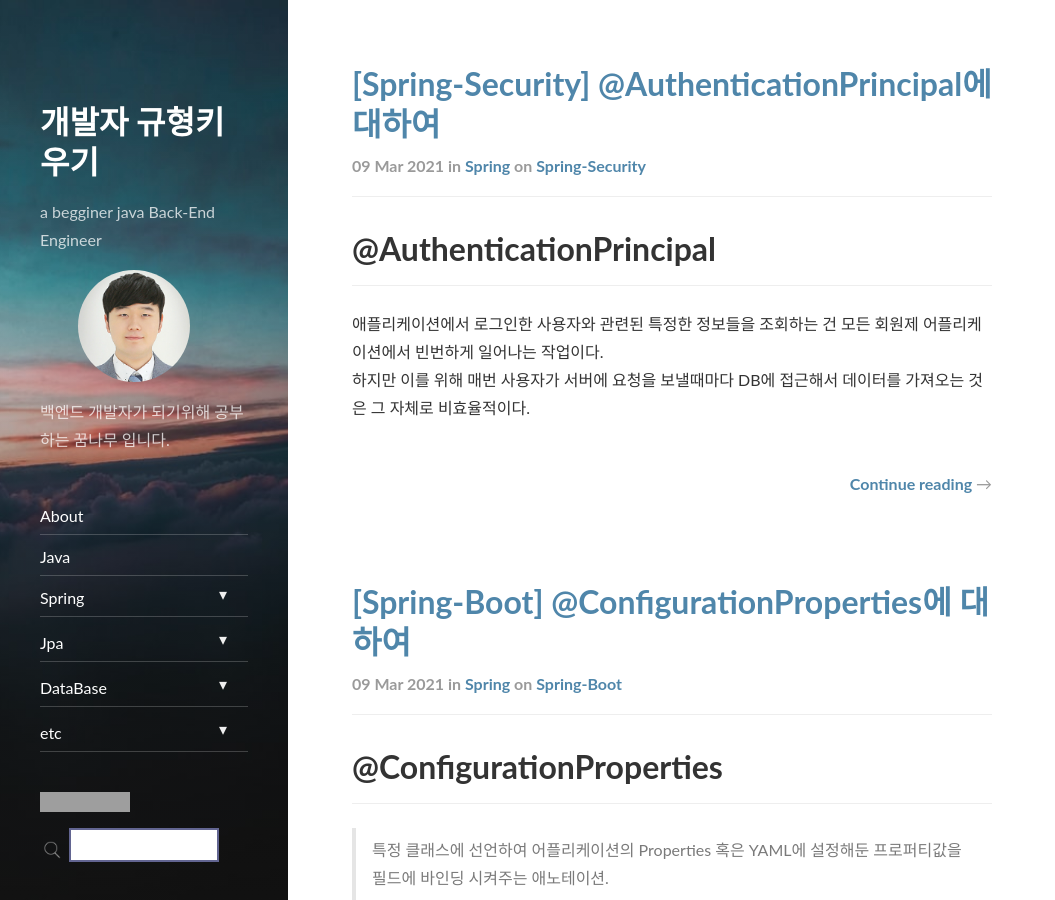
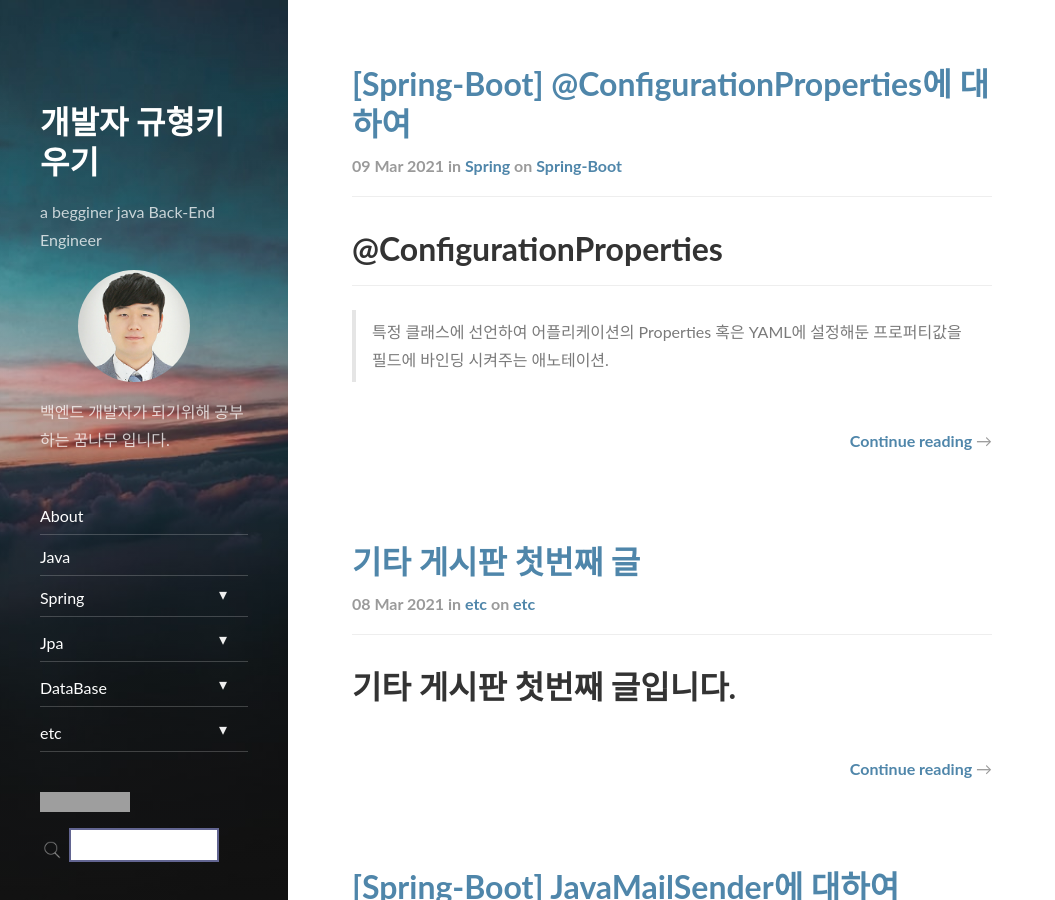
Before and after one commit to dev-gyus/dev-gyus.github.io, a Jekyll site: the page built from index.html, in a window 1280 px wide and 900 px high. Shown: the whole window, without its empty margins (0-1055 px from the left). Built offline with Jekyll 4.4.1, drawn with Linux system fonts in a browser that asks for light colours; nearby versions of some CDN libraries; the list of posts is cut into pages by our own code; a file with an impossible date is left out; some of the changed text lies outside the part shown; grey boxes are pictures that could not be loaded.

Commit message:
Update 2021-03-09-Spring-ConfigurationProperties0.md

```diff
--- a/_posts/Spring/2021-03-09-Spring-ConfigurationProperties0.md
+++ b/_posts/Spring/2021-03-09-Spring-ConfigurationProperties0.md
@@ -1,11 +1,12 @@
 ---
 layout: post
-title:  "[Spring-Security] @AuthenticationPrincipal에 대하여"
-subtitle:   "UserDetailsService에서 반환된 User객체 바인딩"
-date: 2021-03-09
+title: '[Spring-Security] @AuthenticationPrincipal에 대하여'
+subtitle: UserDetailsService에서 반환된 User객체 바인딩
+date: {}
 categories: Spring
 tags: Spring-Security
 comments: true
+published: true
 ---
 
 # @AuthenticationPrincipal
@@ -52,6 +53,7 @@ Spring Security에선 이 정보를 SecurityContextHolder내부의 SecurityConte
 >@AuthenticationPrincipal(expression = "#this == 'anonymousUser' ? null : account")
 
 이를 이용해 커스텀 애노테이션을 생성하여 지정해둔다면, 굉장히 반복적인 로그인 회원과 관련된 정보를 손쉽게 얻을 수 있다.
+
 ***
 회원제 서비스에서 현재 로그인한 회원에 대한 정보를 조회해오는건 굉장히 잦고 반복적인 작업이다. 하지만 이 애노테이션을 이용해 커스텀 애노테이션을 만들어 사용한다면, 매우 손쉽게 로그인 정보를 가져올수 있으므로, 효율적인 측면에서 상당한 이점이 있다 생각한다.
 <strong>결론은 까먹지말자.</strong>
```
